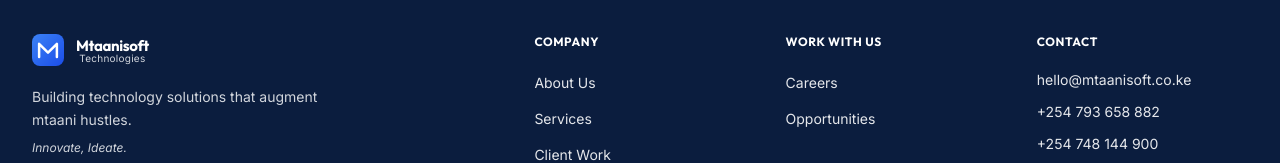
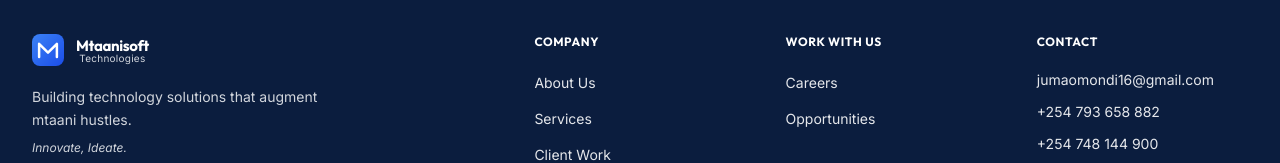
Before and after one commit to stevejj4/Mtaanisoft-Technologies-Website, a React (Vite) app: page / in a window 1280 px wide. Shown: the part 3019-3182 px from the top of the page. Built offline with nearby package versions, Linux system fonts and the light colour scheme; the HTML template or start-up script is replaced by a standard one.

Commit message:
email to go to

```diff
--- a/src/components/Footer.tsx
+++ b/src/components/Footer.tsx
@@ -80,8 +80,8 @@ export default function Footer({ navigate }: FooterProps) {
           <h4 className="font-display font-bold text-white text-xs mb-5 uppercase tracking-wider">Contact</h4>
           <ul className="space-y-3">
             <li>
-              <a href="mailto:hello@mtaanisoft.co.ke" className="text-sm text-gray-200 hover:text-white transition-colors block">
-                hello@mtaanisoft.co.ke
+              <a href="mailto:jumaomondi16@gmail.com" className="text-sm text-gray-200 hover:text-white transition-colors block">
+                jumaomondi16@gmail.com
               </a>
             </li>
             <li>
```
